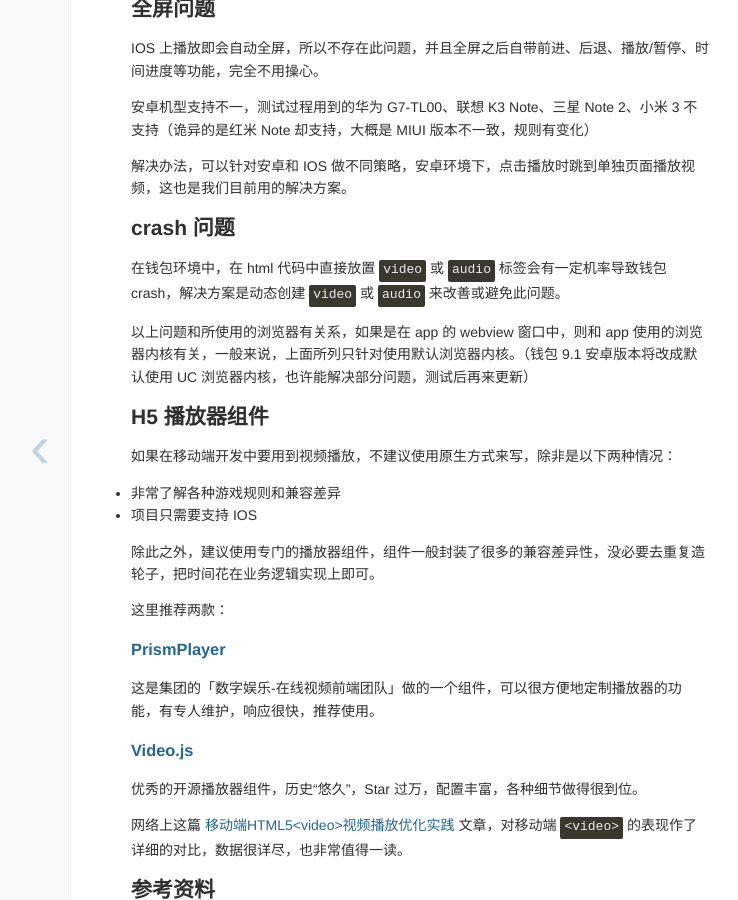
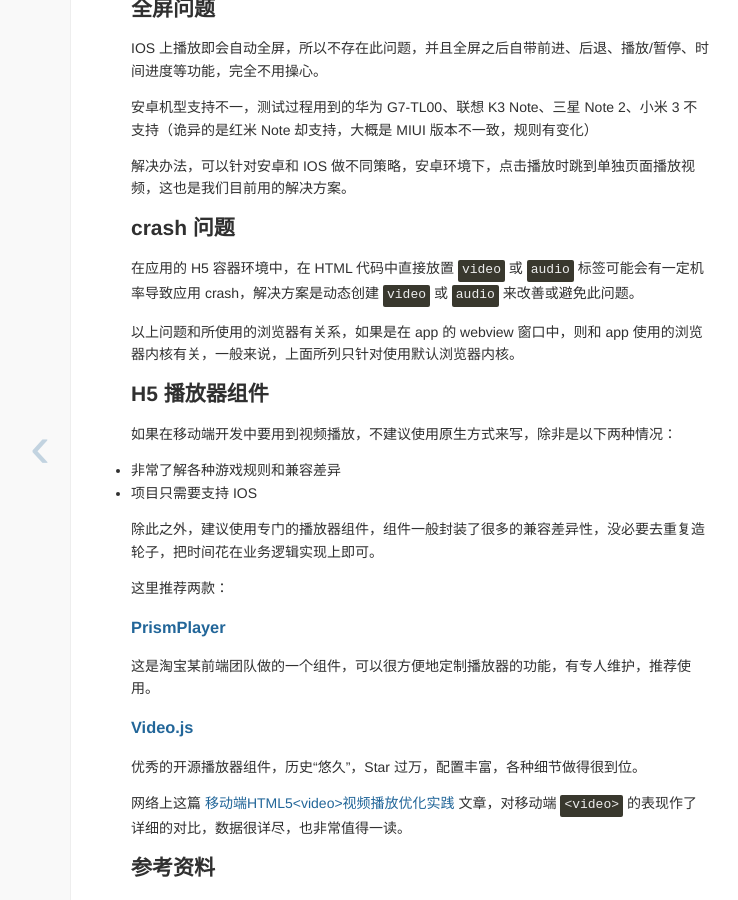
Before and after one commit to superRaytin/superraytin.github.io, a Jekyll site: the page built from _posts/skill/2015-09-06-mobile-video-play.md, in a window 1280 px wide and 900 px high, scrolled down 1242 px. Shown: the whole window, without its empty margins (220-958 px from the left). Built offline with Jekyll 4.4.1, drawn with Linux system fonts in a browser that asks for light colours; Markdown is read by kramdown in place of the engine named in the settings; comment, search, counter and statistics services are not loaded.

Commit message:
Add article

```diff
--- a/_posts/skill/2015-09-06-mobile-video-play.md
+++ b/_posts/skill/2015-09-06-mobile-video-play.md
@@ -46,9 +46,9 @@ IOS 上播放即会自动全屏，所以不存在此问题，并且全屏之后
 
 ## crash 问题
 
-在钱包环境中，在 html 代码中直接放置 `video` 或 `audio` 标签会有一定机率导致钱包 crash，解决方案是动态创建 `video` 或 `audio` 来改善或避免此问题。
+在应用的 H5 容器环境中，在 HTML 代码中直接放置 `video` 或 `audio` 标签可能会有一定机率导致应用 crash，解决方案是动态创建 `video` 或 `audio` 来改善或避免此问题。
 
-以上问题和所使用的浏览器有关系，如果是在 app 的 webview 窗口中，则和 app 使用的浏览器内核有关，一般来说，上面所列只针对使用默认浏览器内核。（钱包 9.1 安卓版本将改成默认使用 UC 浏览器内核，也许能解决部分问题，测试后再来更新）
+以上问题和所使用的浏览器有关系，如果是在 app 的 webview 窗口中，则和 app 使用的浏览器内核有关，一般来说，上面所列只针对使用默认浏览器内核。
 
 ## H5 播放器组件
 
@@ -63,7 +63,7 @@ IOS 上播放即会自动全屏，所以不存在此问题，并且全屏之后
 
 ### [PrismPlayer](http://prism.tv.taobao.org/)
 
-这是集团的「数字娱乐-在线视频前端团队」做的一个组件，可以很方便地定制播放器的功能，有专人维护，响应很快，推荐使用。
+这是淘宝某前端团队做的一个组件，可以很方便地定制播放器的功能，有专人维护，推荐使用。
 
 ### [Video.js](http://www.videojs.com/)
 
```
